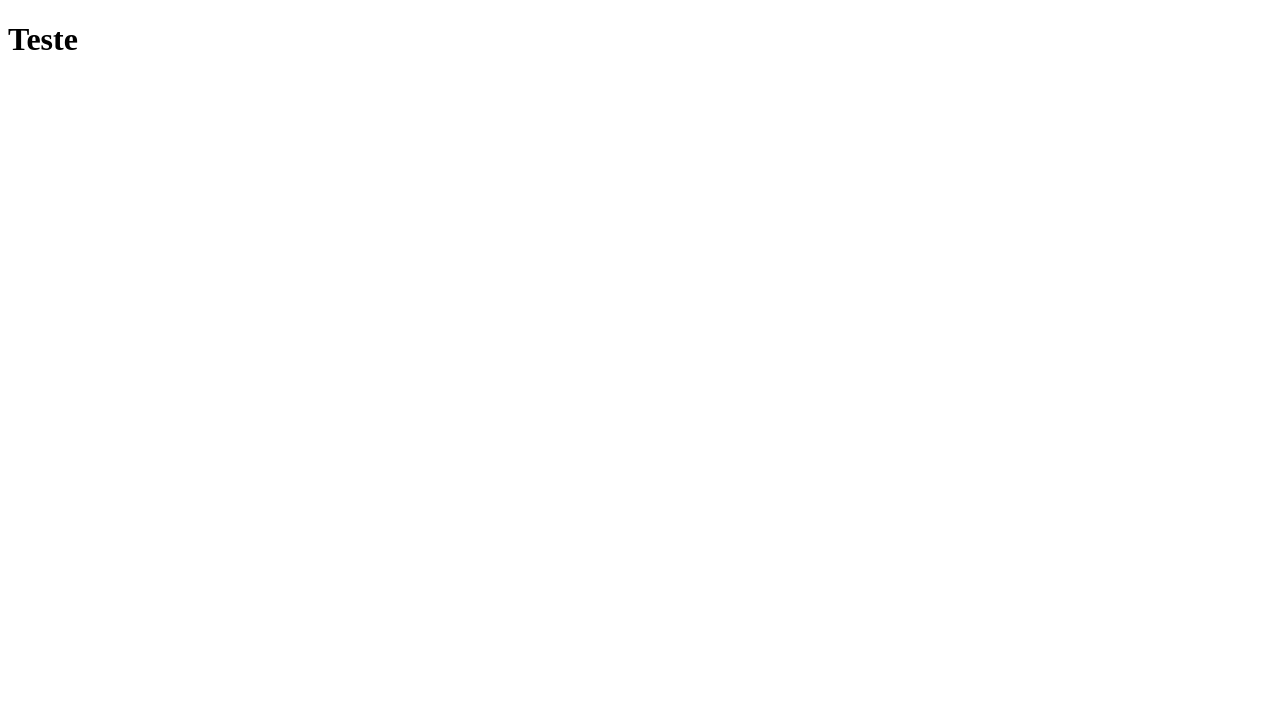
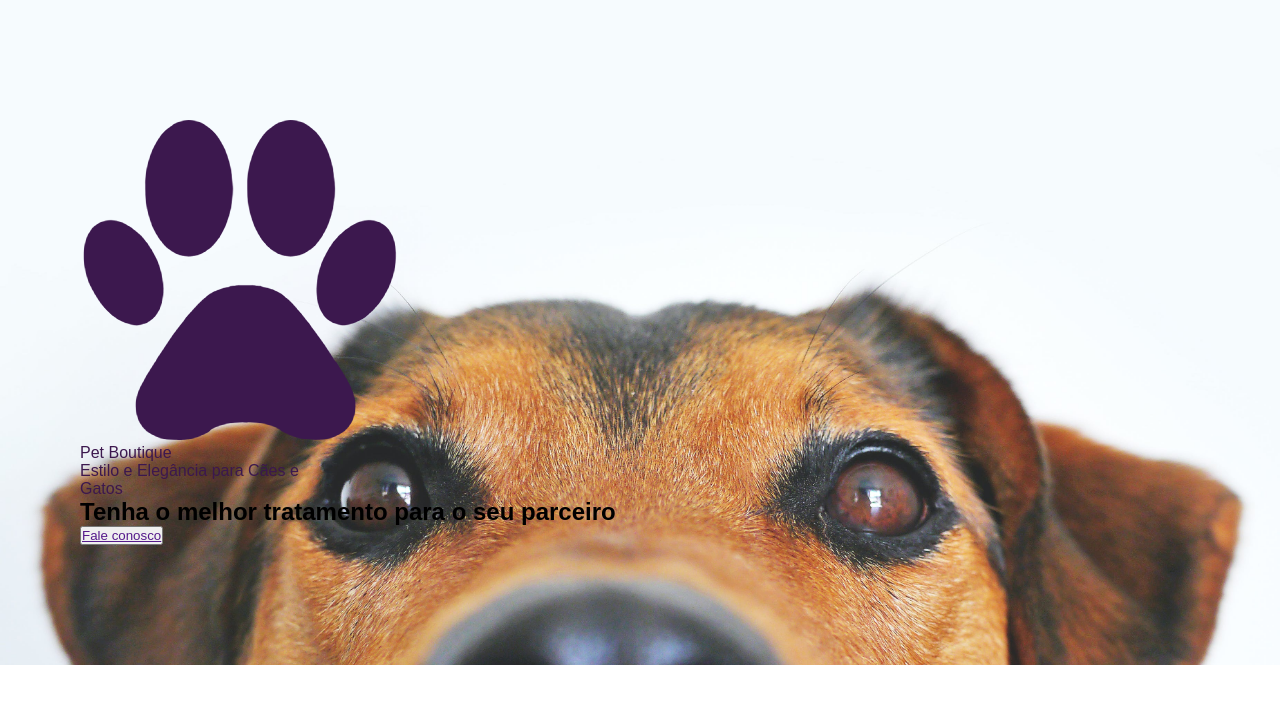
Before and after one commit to GeovannaVitoria/Projetos-Devmedia, a plain HTML site: page Projeto Petshop/index.html in a window 1280 px wide. Drawn offline with Linux system fonts and the light colour scheme.

Commit message:
Modificando seção 1 - Teste 1
Primeiras mudanças na primeira seção, alterando tags e adicionando propriedades no css.

```diff
--- a/Projeto Petshop/index.html
+++ b/Projeto Petshop/index.html
@@ -8,6 +8,17 @@
     <link rel="stylesheet" href="style/style.css">
 </head>
 <body>
-    <h1>Teste</h1>
+    <section class="banner">
+        <div class="box-logo">
+            <img src="img/patas.png" alt="Logo Petshop">
+            <p> Pet Boutique </p>
+            <p> Estilo e Elegância para Cães e Gatos </p>
+        </div>
+
+        <div class="texto-banner">
+            <h1> Tenha o melhor tratamento para o seu parceiro </h1>
+            <button> <a href=""> Fale conosco </a> </button>
+        </div>
+    </section>
 </body>
 </html>
--- a/Projeto Petshop/style/style.css
+++ b/Projeto Petshop/style/style.css
@@ -0,0 +1,20 @@
+*{
+    margin: 0;
+    padding: 0;
+    box-sizing: border-box;
+    font-family: sans-serif;
+}
+
+.banner{
+    background-image: url(../img/banner-topo.jpg);
+    background-position: center;
+    background-size: cover;
+    width: 100%;
+    height: auto;
+    padding: 120px 80px;
+}
+
+.box-logo{
+    max-width: 250px;
+    color: #3c184e;
+}
```
